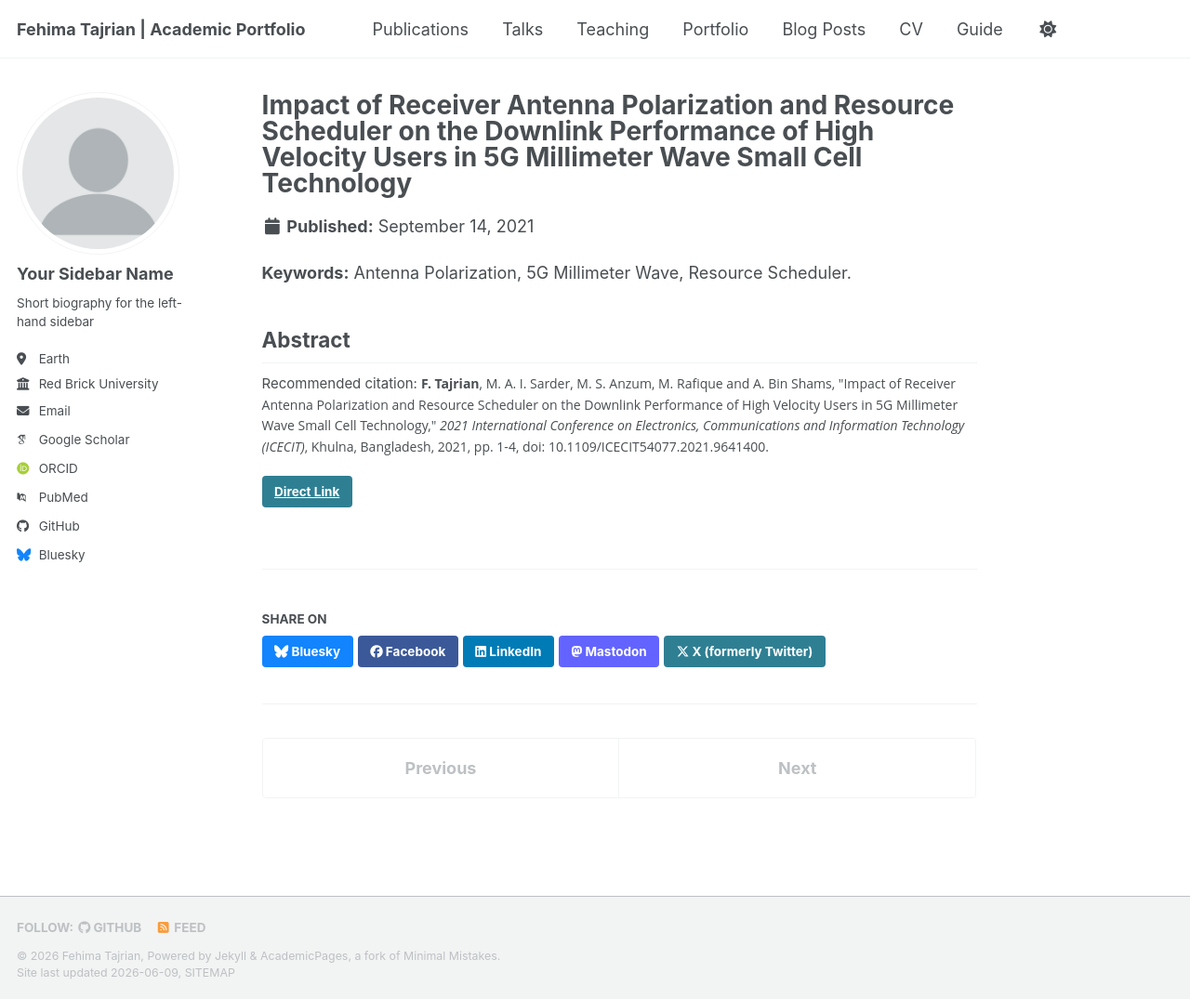
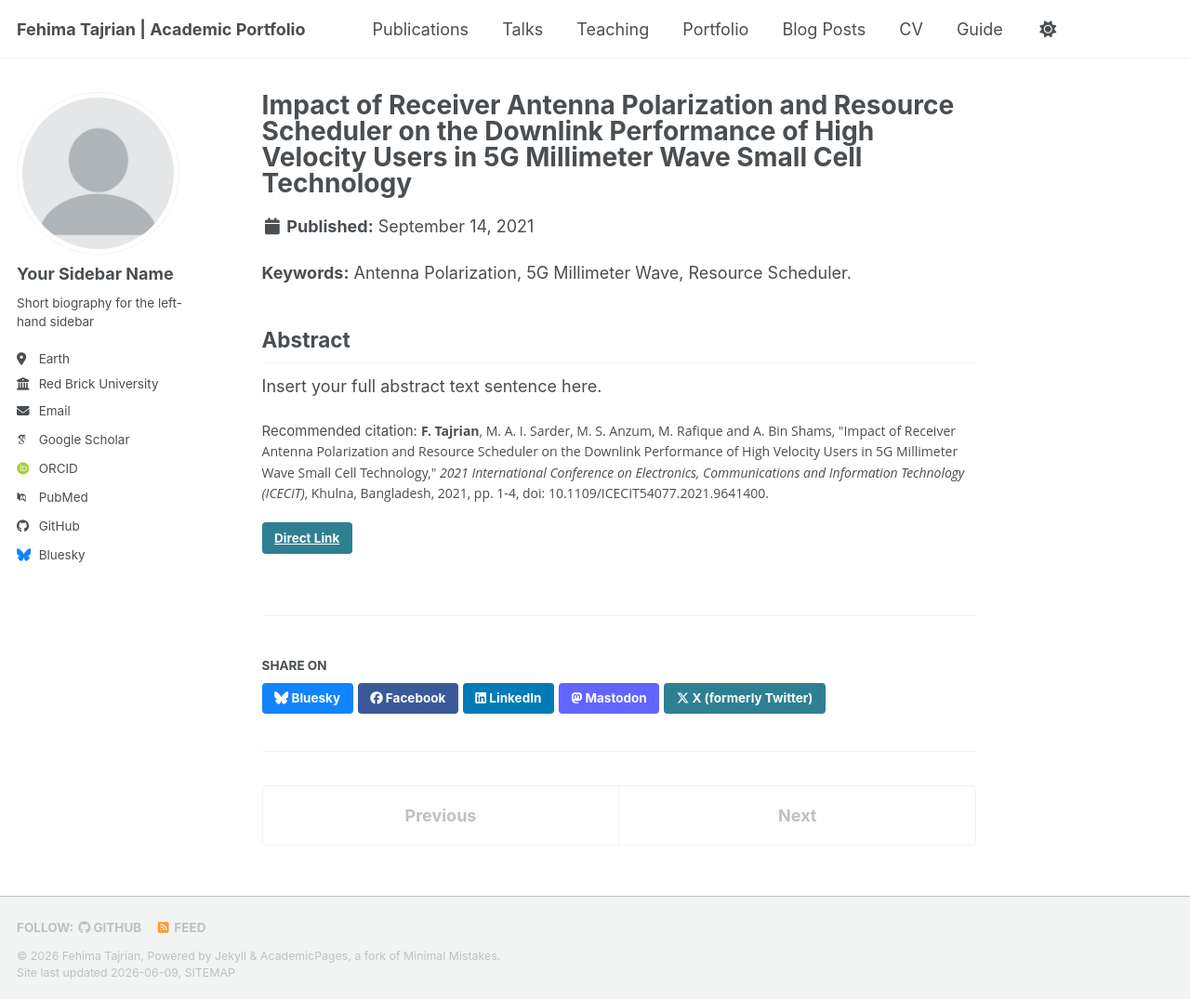
Before and after one commit to fehimatajrian/fehimatajrian.github.io, a Jekyll site: the page built from _publications/2021-09-14-5g-mmwave-antenna-polarization.md, in a window 1280 px wide and 1075 px high. Shown: the whole window at 93% size. Built offline with Jekyll 4.4.1, drawn with Linux system fonts in a browser that asks for light colours; some web fonts are replaced; a script bundle is joined from its source files by our own code; library files that are not in the unit come from our copies.

Commit message:
Refactor citation format and add abstract placeholder
Updated citation formatting for consistency and added placeholder for abstract text.

```diff
--- a/_publications/2021-09-14-5g-mmwave-antenna-polarization.md
+++ b/_publications/2021-09-14-5g-mmwave-antenna-polarization.md
@@ -4,10 +4,12 @@ collection: publications
 permalink: /publication/2021-5g-mmwave-antenna-polarization
 date: 2021-09-14
 link: 'https://doi.org/10.1109/ICECIT54077.2021.9641400'
-citation: "<span style=\"font-family: 'Open Sans', sans-serif; font-size: 14px;\"><b>F. Tajrian</b>, M. A. I. Sarder, M. S. Anzum, M. Rafique and A. Bin Shams, \"Impact of Receiver Antenna Polarization and Resource Scheduler on the Downlink Performance of High Velocity Users in 5G Millimeter Wave Small Cell Technology,\" <i>2021 International Conference on Electronics, Communications and Information Technology (ICECIT)</i>, Khulna, Bangladesh, 2021, pp. 1-4, doi: 10.1109/ICECIT54077.2021.9641400.</span>"
+citation: >
+  <span style="font-family: 'Open Sans', sans-serif; font-size: 14px;"><b>F. Tajrian</b>, M. A. I. Sarder, M. S. Anzum, M. Rafique and A. Bin Shams, "Impact of Receiver Antenna Polarization and Resource Scheduler on the Downlink Performance of High Velocity Users in 5G Millimeter Wave Small Cell Technology," <i>2021 International Conference on Electronics, Communications and Information Technology (ICECIT)</i>, Khulna, Bangladesh, 2021, pp. 1-4, doi: 10.1109/ICECIT54077.2021.9641400.</span>
 
 ---
 
 **Keywords:** Antenna Polarization, 5G Millimeter Wave, Resource Scheduler.
 
 ## Abstract
+Insert your full abstract text sentence here.
```
